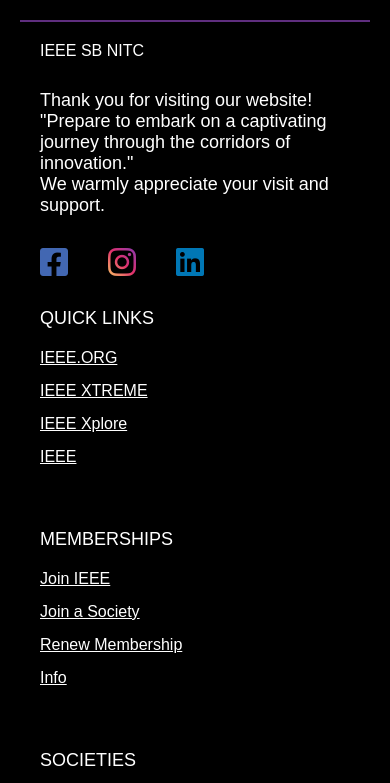
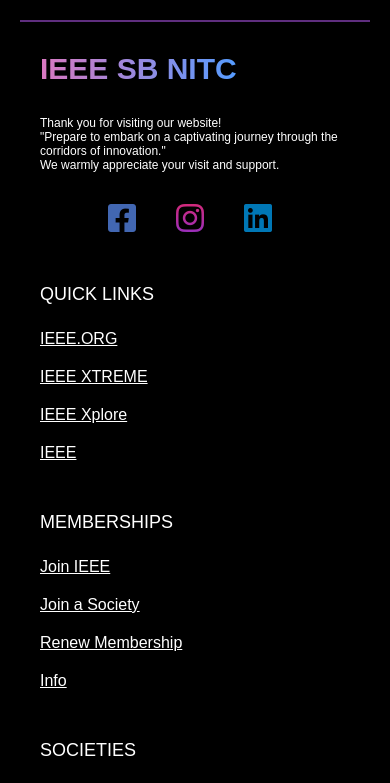
Before and after one commit to JefinCodes/ieee-sb-nitc-website, a plain HTML site: page footer/index.html in a window 390 px wide. Shown: the top 783 px of the page. Drawn offline with Linux system fonts and the light colour scheme.

Commit message:
Update style.css

```diff
--- a/footer/style.css
+++ b/footer/style.css
@@ -11,18 +11,33 @@
     background-color: black;
     color: white;
     font-family: sans-serif;
+    text-align: left;
 }
 
 .top{
     display: flex;
     flex-direction: column;
     justify-content: flex-start;
+    gap: 30px;
+}
+
+@media (max-width: 440px){
+    .top{
+        gap: 10px;
+    }
 }
 
 .bottom{
+    margin-top: 90px;
     display: flex;
     flex-direction: column;
     justify-content: flex-end;
+}
+
+@media (max-width: 440px){
+    .bottom{
+        margin-top: 60px;
+    }
 }
 
 .top-line{
@@ -32,16 +47,16 @@
 .top-content{
     display: flex;
     justify-content: space-between;
-    margin: 20px;
+    padding: 20px;
     flex-wrap: wrap;
-    gap: 30px;
+    gap: 50px;
 }
 
 .box{
     display: flex;
     flex-direction: column;
     justify-content: flex-start;
-    gap: 20px;
+    gap: 25px;
     width: 170px;
 }
 
@@ -50,16 +65,29 @@
     gap: 30px;
 }
 
-.box1-title{
-    font-weight: 800;
-    font-size: 30px;
-    background: linear-gradient(45deg, #ff2dce, #0051ff);
+.box1-span-title{
+    font-weight: 700;
+    font-size: 45px;
+    background: linear-gradient(90deg, #DA78C0 0%, #559CFF 100%);
     -webkit-background-clip: text;
     -webkit-text-fill-color: transparent;
 }
 
+@media (max-width: 440px){
+    .box1-span-title{
+        font-size: 30px;
+    }
+}
+
 .box1-content{
     font-size: 18px;
+    font-weight: 300;
+}
+
+@media (max-width: 440px){
+    .box1-content{
+        font-size: 12px;
+    }
 }
 
 .box1-end{
@@ -68,14 +96,21 @@
     gap: 40px;
 }
 
+@media (max-width: 440px){
+    .box1-end{
+        justify-content: center;
+    }
+}
+
 .instagram-icon{
-    background: linear-gradient(45deg, #fccc63, #e1306c, #833ab4);
+    background: linear-gradient(180deg, #D62976 0%, #962FBF 100%);
     -webkit-background-clip: text;
     -webkit-text-fill-color: transparent;
 }
 
 .box4-content{
     flex-wrap: wrap;
+    height: 180px;
 }
 
 .box25-title{
@@ -89,8 +124,7 @@
     margin: 0;
     padding: 0;
     list-style: none;
-    height: 150px;
-    gap: 15px;
+    gap: 20px;
 }
 
 .box a{
@@ -103,5 +137,5 @@
 
 .bottom-content{
     text-align: center;
-    margin: 20px;
+    margin-top: 20px;
 }
```
